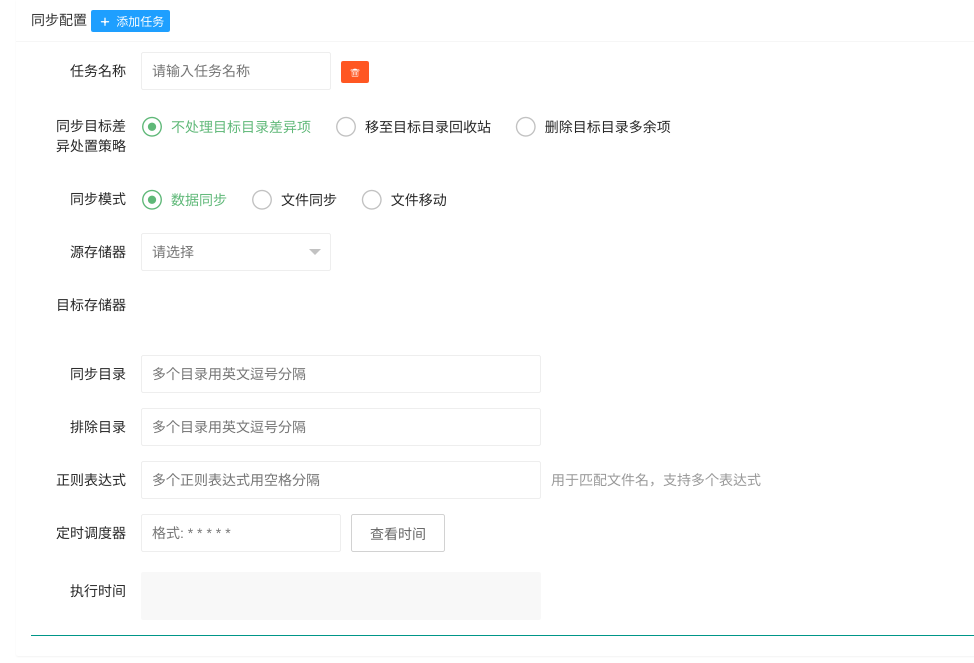
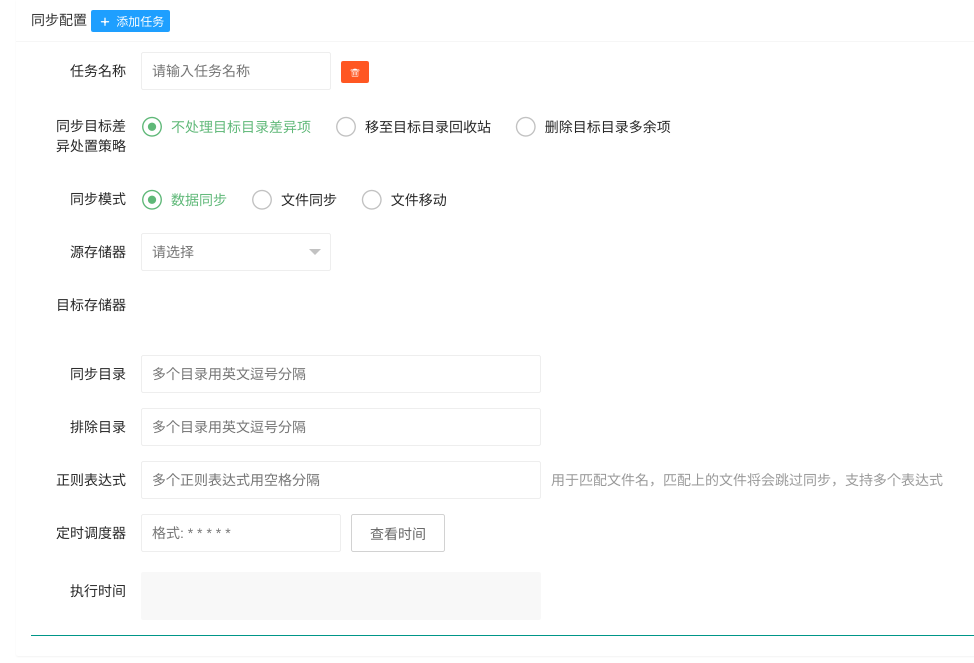
Before and after one commit to tuthanika/alist-sync-web, a Flask app: page / in a window 1280 px wide. Shown: the part 589-1252 px from the top of the page, without its empty margins (112-1086 px from the left). Run offline with Flask 3, Linux system fonts and the light colour scheme; the visitor is signed in with stand-in values (Sample User, id 1); data that the repository does not hold is empty.

```diff
--- a/templates/index.html
+++ b/templates/index.html
@@ -424,7 +424,7 @@
 								<div class="layui-input-inline" style="width: 400px;">
 									<input type="text" name="regexPatterns[]" placeholder="多个正则表达式用空格分隔" class="layui-input">
 								</div>
-								<div class="layui-form-mid layui-text-em">用于匹配文件名，支持多个表达式</div>
+								<div class="layui-form-mid layui-text-em">用于匹配文件名，匹配上的文件将会跳过同步，支持多个表达式</div>
 							</div>
 							<div class="layui-form-item">
 								<label class="layui-form-label">定时调度器</label>
```
